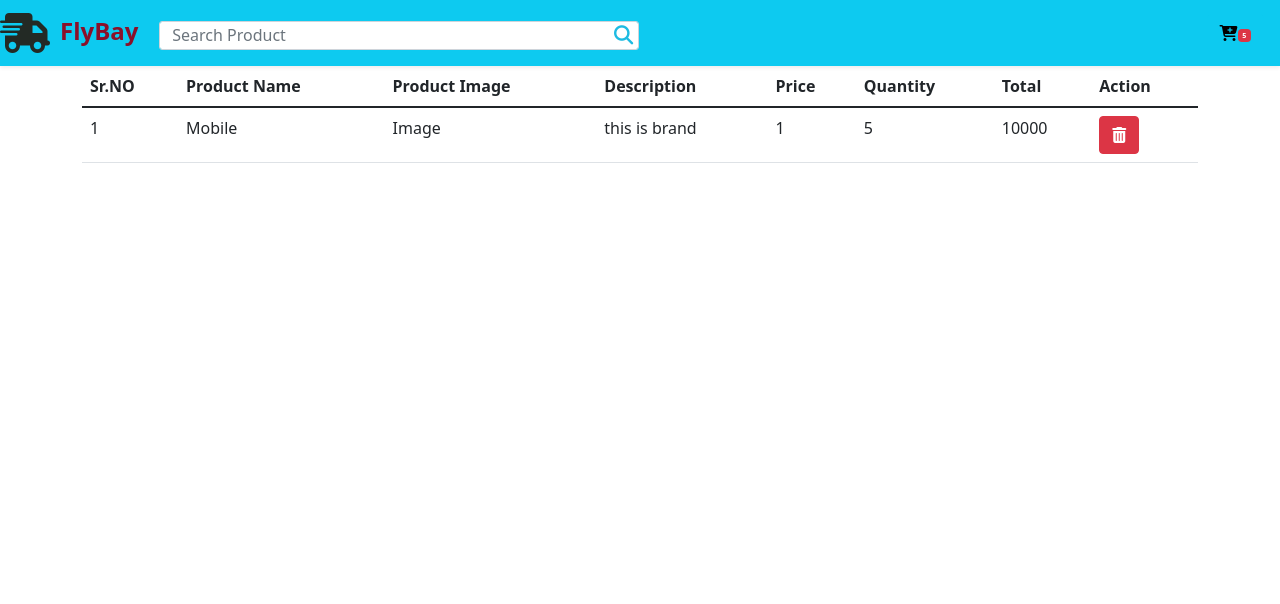
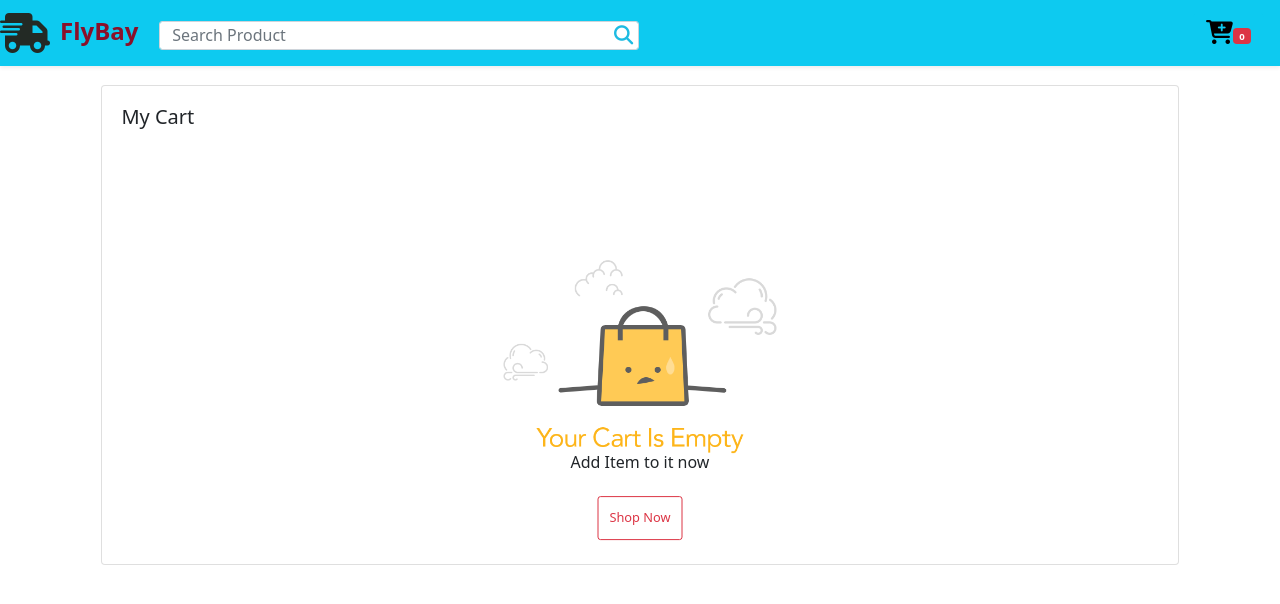
Before and after one commit to Spees10/Angular---Add-Products-to-Cart, an Angular app: page /Cart in a window 1280 px wide. Shown: the top 604 px of the page. Built offline with nearby package versions, Linux system fonts and the light colour scheme.

Commit message:
cart Done

```diff
--- a/src/app/Components/cart/cart.component.html
+++ b/src/app/Components/cart/cart.component.html
@@ -1,21 +1,20 @@
 <!-- Cart Empty -->
-<ng-container *ngIf="false">
+<ng-container *ngIf="products.length==0">
   <div class="container">
     <div class="card">
       <h5 class="card-title"> My Cart </h5>
     </div>
     <div class="center">
-            <img src="../../../assets/Empty Cart.png" alt="Empty Cart" class="img-fluid"
-                style="width: 55%;height: 50%;">
+      <img src="../../../assets/Empty Cart.png" alt="Empty Cart" class="img-fluid" style="width: 55%;height: 50%;">
       <!-- <h4>Your Cart us EMPTY!</h4> -->
       <h6>Add Item to it now</h6>
-            <button class="btn btn-outline-warning"><a routerLink="Products">Shop Now</a></button>
+      <button routerLink="/Products" class="btn btn-outline-danger">Shop Now</button>
     </div>
   </div>
 </ng-container>
 
 <!-- Cart Full -->
-<ng-container *ngIf="true">
+<ng-container *ngIf="products.length!=0">
   <div class="container">
     <div class="card-table">
       <div class="cart-product">
@@ -33,17 +32,24 @@
             </tr>
           </thead>
           <tbody>
+            <tr *ngFor="let prd of products;let i = index">
+              <td>{{i+1}}</td>
+              <td>{{prd.title}}</td>
+              <td><img [src]="prd.image" [alt]="prd.title" style="width: 10rem;"></td>
+              <td style="width:25%">{{prd.description}}</td>
+              <td style="width:12%">{{prd.price}}</td>
+              <td style="width:12%">{{prd.quantity}}</td>
+              <td style="width:12%">{{prd.total}}</td>
+              <td>
+                <button (click)="removePrd(prd)" class="btn btn-danger"><i class="fas fa-trash-alt"></i></button>
+              </td>
+            </tr>
             <tr>
-                            <td>1</td>
-                            <td>Mobile</td>
-                            <td>Image</td>
-                            <td>this is brand</td>
-                            <td>1</td>
-                            <td>5</td>
-                            <td>10000</td>
-                            <td>
-                                <button class="btn btn-danger"><i class="fas fa-trash-alt"></i></button>
-                            </td>
+              <td colspan="4"></td>
+              <td><button (click)="emptyCart()" class="btn btn-outline-danger">Empty Cart</button></td>
+              <td><button routerLink="/Products" class="btn btn-warning">Shop More</button></td>
+              <td><button class="btn btn-success">Check Out</button></td>
+              <td><strong>Total Cart: {{grandTotal}}</strong></td>
             </tr>
           </tbody>
         </table>
--- a/src/app/Components/cart/cart.component.ts
+++ b/src/app/Components/cart/cart.component.ts
@@ -1,3 +1,4 @@
+import { CartService } from './../../Services/cart.service';
 import { Component, OnInit } from '@angular/core';
 
 @Component({
@@ -6,10 +7,23 @@ import { Component, OnInit } from '@angular/core';
   styleUrls: ['./cart.component.css']
 })
 export class CartComponent implements OnInit {
-
-  constructor() { }
+  products: any = [];
+  grandTotal!: number;
+  constructor(private cartService: CartService) { }
 
   ngOnInit(): void {
+    this.cartService.getProducts().subscribe(res => {
+      this.products = res;
+      this.grandTotal = this.cartService.getTOtalPrice();
+    });
+  }
+
+  removePrd(item: any) {
+    this.cartService.removeCartItem(item);
+  }
+
+  emptyCart() {
+    this.cartService.removeAllCart();
   }
 
 }
--- a/src/app/Components/header/header.component.html
+++ b/src/app/Components/header/header.component.html
@@ -17,8 +17,8 @@
 
     <!-- Cart Button -->
     <button class="btn btn-info me-3" routerLink="Cart">
-            <i class="fas fa-cart-plus"></i>
-            <div class="badge bg-danger" style="font-size: 0.45rem;">5</div>
+      <i class="fas fa-cart-plus" style="font-size: 1.5rem;"></i>
+      <div class="badge bg-danger" style="font-size: 0.6rem;">{{totalItems}}</div>
     </button>
 
   </div>
--- a/src/app/Components/header/header.component.ts
+++ b/src/app/Components/header/header.component.ts
@@ -1,3 +1,4 @@
+import { CartService } from './../../Services/cart.service';
 import { Component, OnInit } from '@angular/core';
 
 @Component({
@@ -6,10 +7,13 @@ import { Component, OnInit } from '@angular/core';
   styleUrls: ['./header.component.css']
 })
 export class HeaderComponent implements OnInit {
-
-  constructor() { }
+  totalItems: number = 0;
+  constructor(private cartService: CartService) { }
 
   ngOnInit(): void {
+    this.cartService.getProducts().subscribe(res => {
+      this.totalItems = res.length;
+    })
   }
 
 }
--- a/src/app/Components/products/products.component.ts
+++ b/src/app/Components/products/products.component.ts
@@ -16,6 +16,10 @@ export class ProductsComponent implements OnInit {
   ngOnInit(): void {
     this.api.getAllProducts().subscribe(res => {
       this.productList = res;
+
+      this.productList.forEach((a: any) => {
+        Object.assign(a, { quantity: 1, total: a.price });
+      });
     })
   }
 
--- a/src/app/Services/cart.service.ts
+++ b/src/app/Services/cart.service.ts
@@ -13,26 +13,33 @@ export class CartService {
   getProducts() {
     return this.prodList.asObservable();
   }
+
   setProduct(prod: any) {
     this.cartItemList.push(...prod);
     this.prodList.next(prod);
   }
+
   addToCart(prod: any) {
     this.cartItemList.push(prod);
     this.prodList.next(this.cartItemList);
     this.getTOtalPrice();
   }
-  getTOtalPrice() {
+
+  getTOtalPrice(): number {
     let grandTotal = 0;
     this.cartItemList.map((a: any) => {
       grandTotal += a.total;
     })
+    return grandTotal;
   }
+
   removeCartItem(prod: any) {
     this.cartItemList.map((a: any, index: any) => {
       if (prod.id === a.id) this.cartItemList.splice(index, 1);
     })
+    this.prodList.next(this.cartItemList);
   }
+
   removeAllCart() {
     this.cartItemList = []
     this.prodList.next(this.cartItemList);
```
Lines whose indentation alone changed are shown as unchanged.
